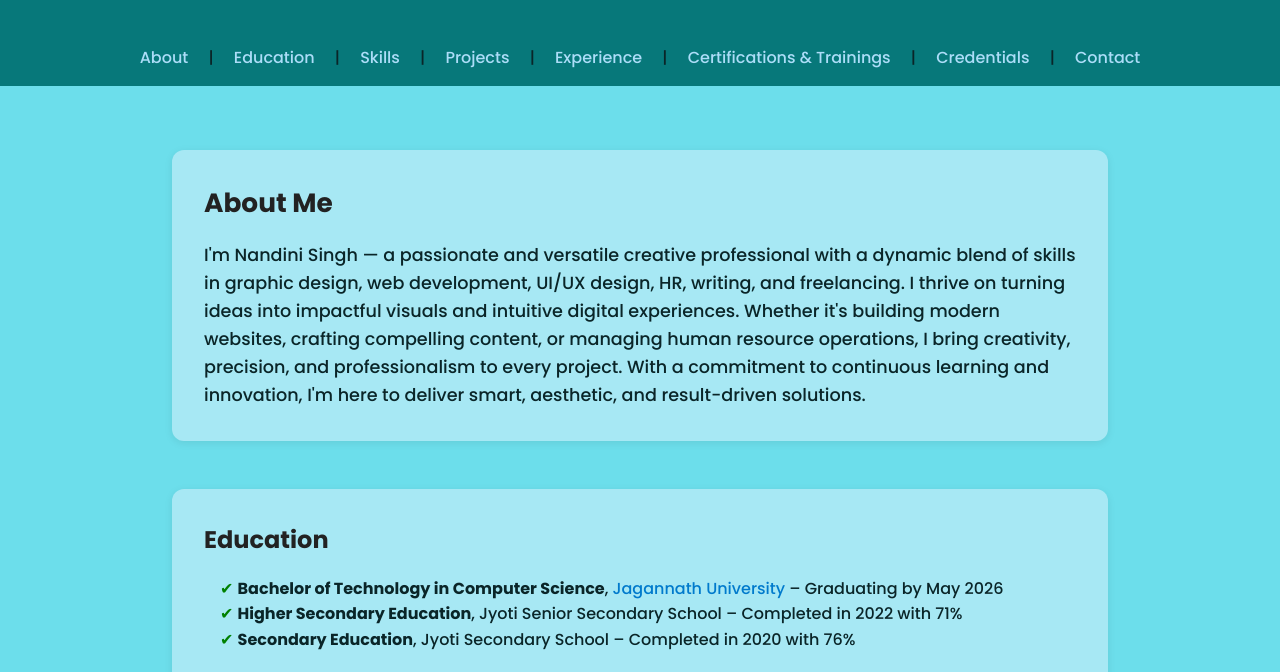
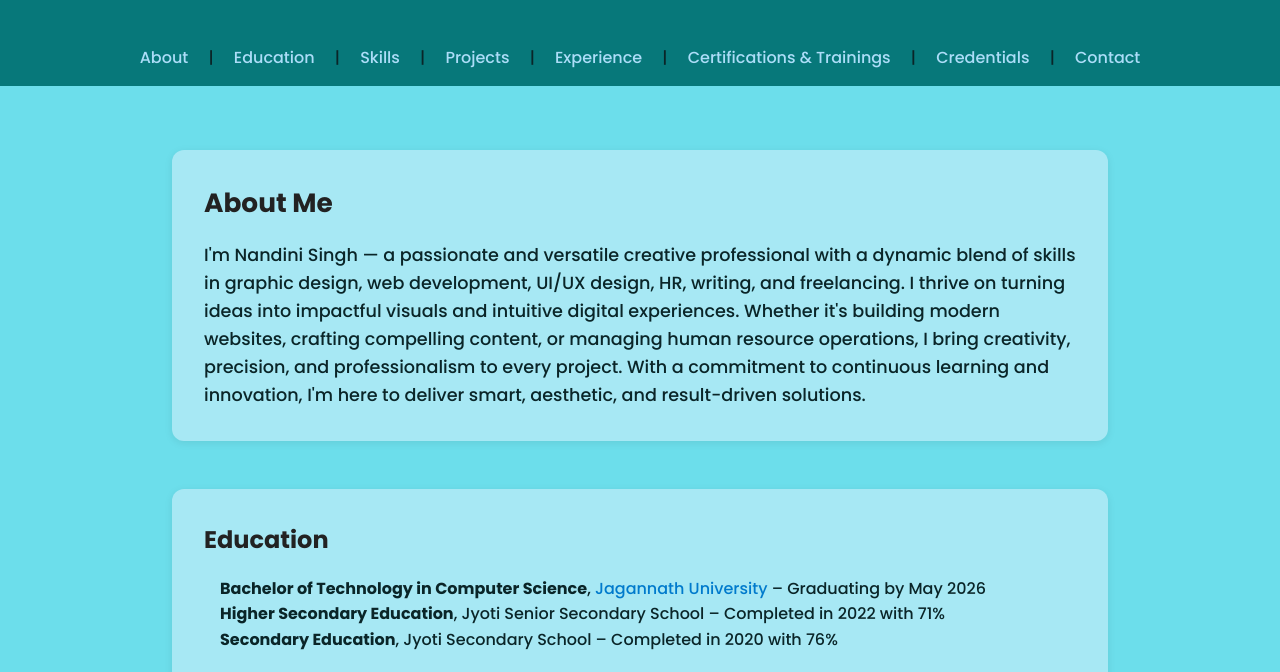
Before and after one commit to nandini-singh11/Portfolio, a plain HTML site: page index.html in a window 1280 px wide. Shown: the part 128-800 px from the top of the page. Drawn offline with Linux system fonts and the light colour scheme.

Commit message:
Update index.html

```diff
--- a/index.html
+++ b/index.html
@@ -84,9 +84,10 @@
       list-style: none;
       padding-left: 1rem;
     }
-    ul li::before {
-      content: "✔ ";
-      color: green;
+    .credentials {
+      max-width: 1000px;
+      margin: auto;
+      padding: 2rem;
     }
     a {
       color: #007acc;
```
